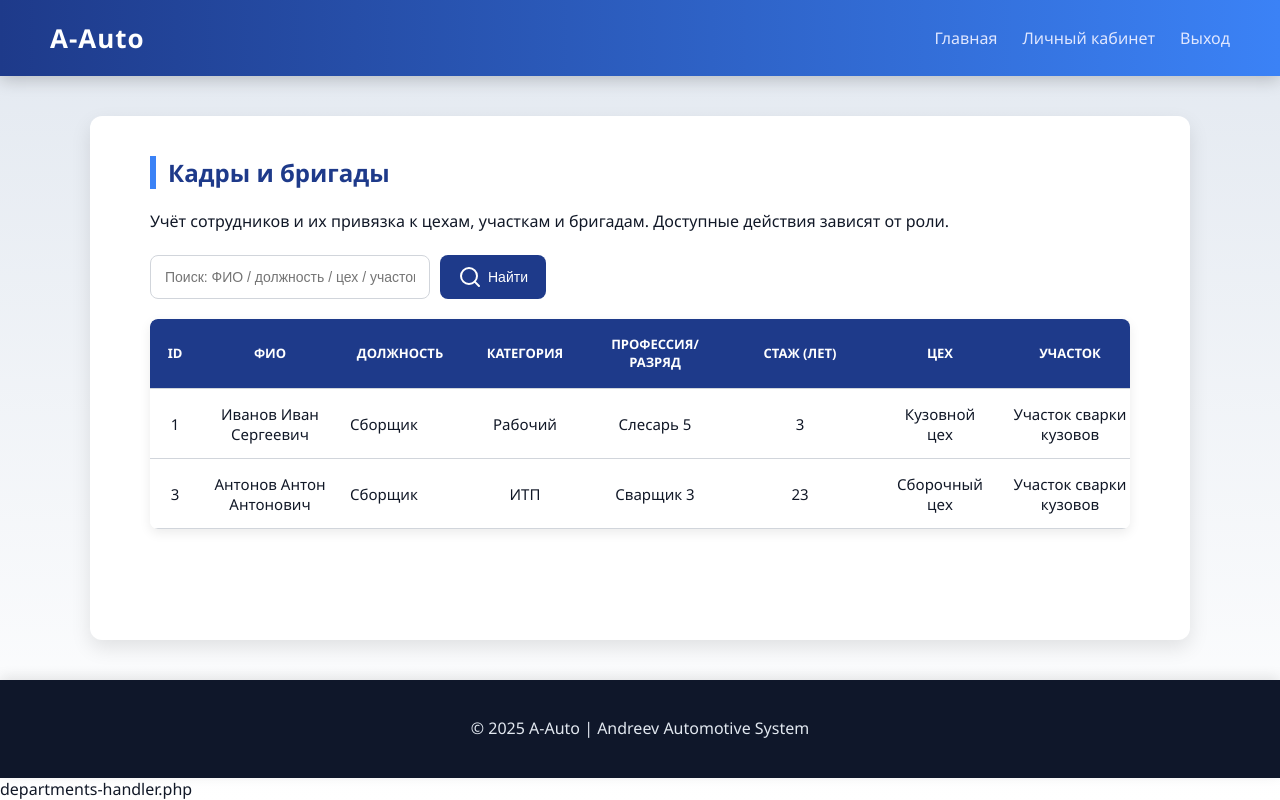
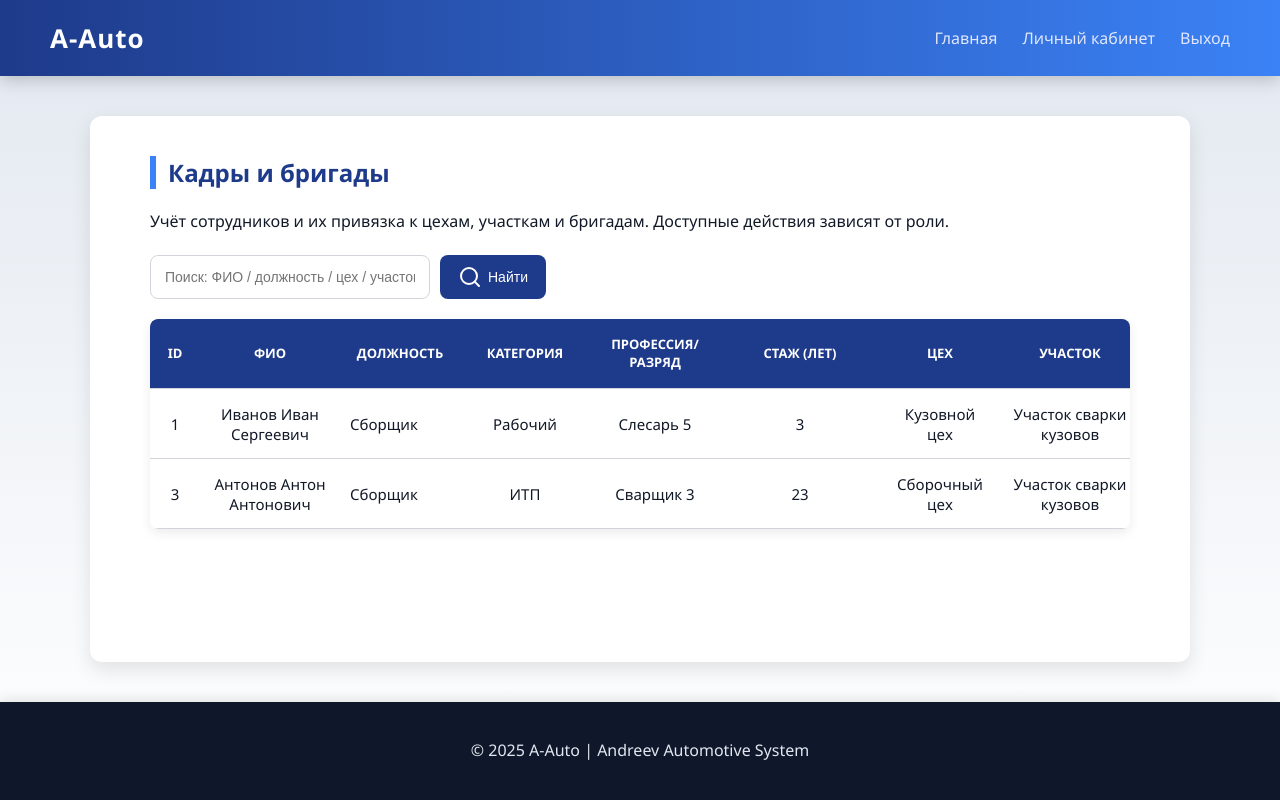
Before and after one commit to chulido1/A-Auto, a PHP site: page /employees.php in a window 1280 px wide. Run offline with PHP 8.4, Linux system fonts and the light colour scheme; a user stored in the database is signed in; data comes from the database, SQL or seed files in the repository.

Commit message:
Update employees.php

```diff
--- a/A-Auto/public/employees.php
+++ b/A-Auto/public/employees.php
@@ -272,4 +272,3 @@ $brigs = $pdo->query("SELECT b.id, CONCAT(s.name,' → ',b.name) AS name
 </style>
 
 <?php include '../includes/footer.php'; ?>
-departments-handler.php
```
